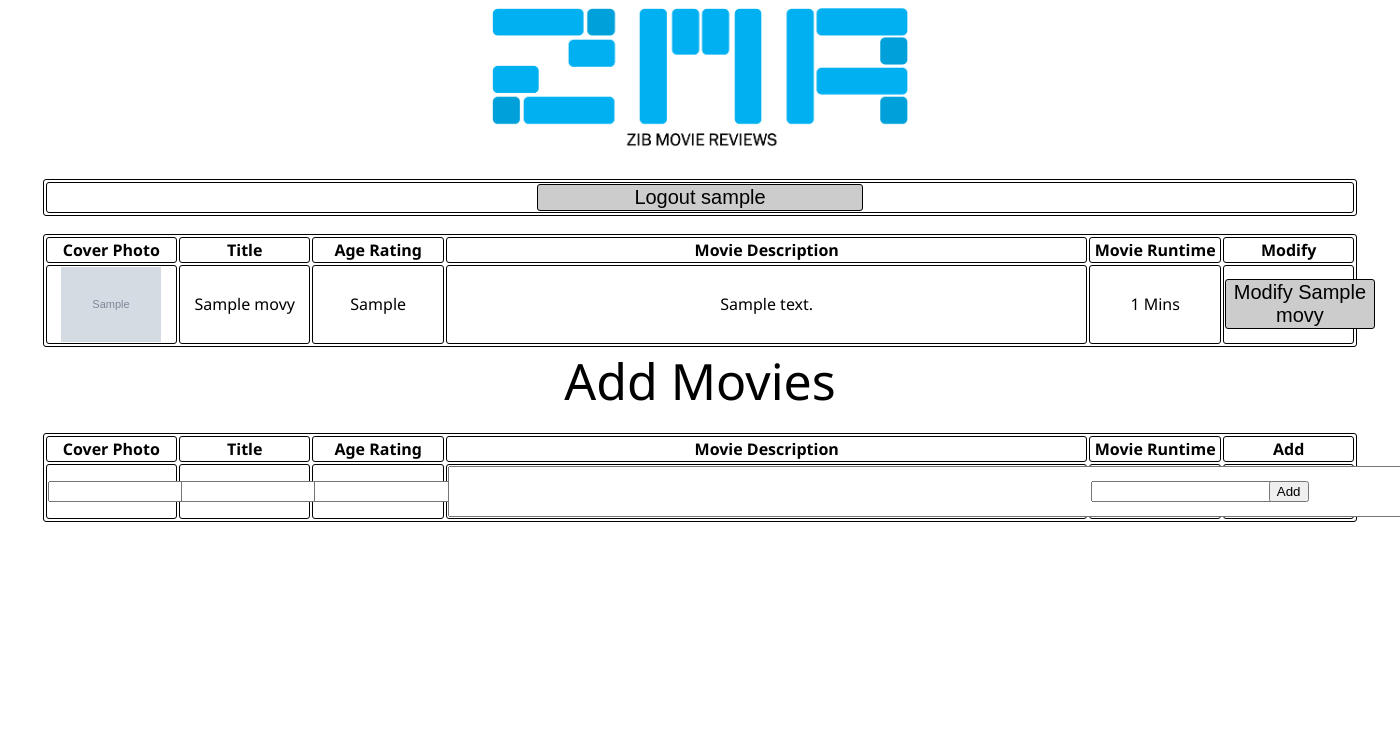
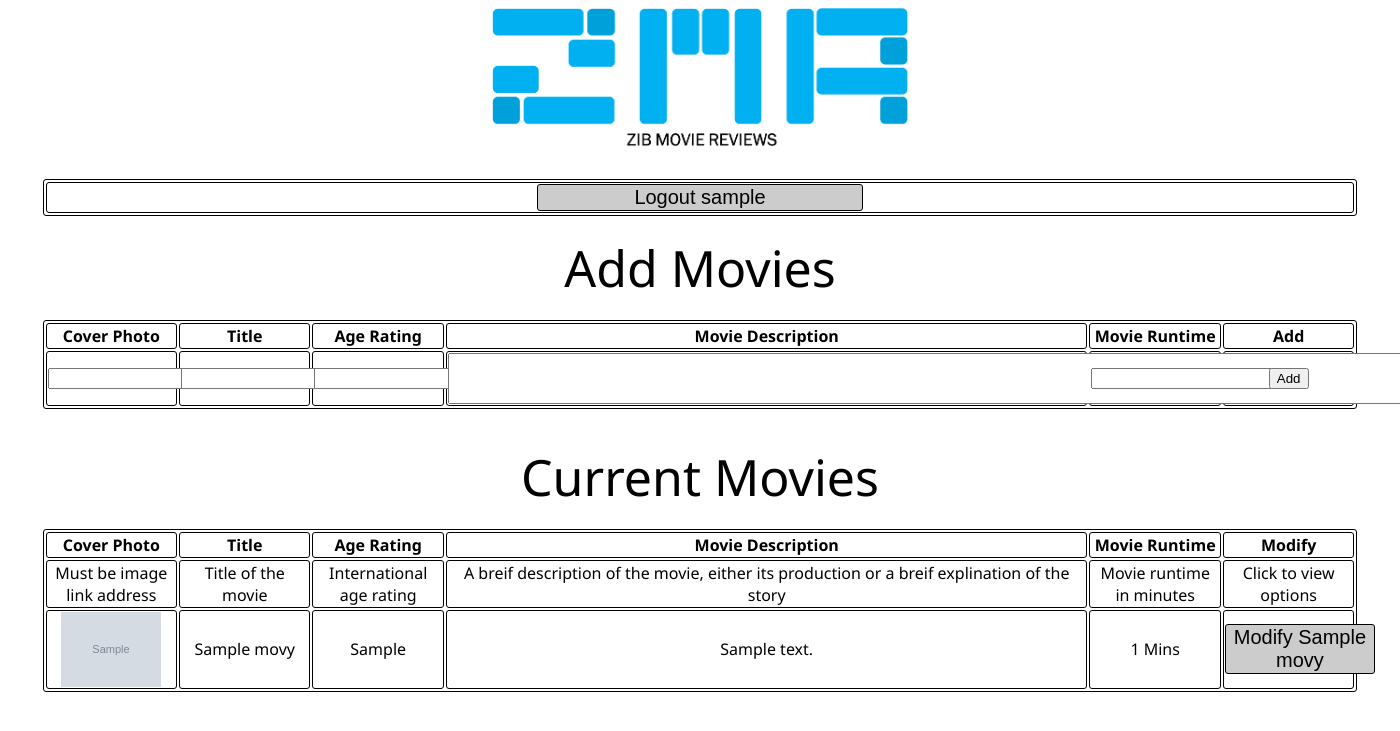
Before and after one commit to TCZIB/QA_Project_1, a Flask app: a page that uses main_app/sub_programs/templates/user_home.html in a window 1400 px wide; the page is wider, and only the part inside the window is pictured. Shown: the top 731 px of that part. Run offline with Flask 2, Linux system fonts and the light colour scheme; tables that the repository leaves empty hold one stand-in row (values such as "Sample post"); grey boxes marked "Sample" are stand-in pictures.

Commit message:
Website backened worked on, looks fancier. Added random movies to front page

```diff
--- a/main_app/Filler_Info/movies.csv
+++ b/main_app/Filler_Info/movies.csv
@@ -1,3 +1,8 @@
 Title ` Age_Rating ` Description ` Runtime ` Cover Art
 Shrek ` PG ` In the story, An ogre called Shrek (Myers) finds his swamp overrun by fairy tale creatures who have been banished by the corrupt Lord Farquaad (Lithgow) aspiring to be king. Shrek makes a deal with Farquaad to regain control of his swamp in return for rescuing Princess Fiona (Diaz), whom Farquaad intends to marry. ` 95 ` https://m.media-amazon.com/images/M/MV5BOGZhM2FhNTItODAzNi00YjA0LWEyN2UtNjJlYWQzYzU1MDg5L2ltYWdlL2ltYWdlXkEyXkFqcGdeQXVyMTQxNzMzNDI@._V1_.jpg
 Shrek 2 ` PG-13 ` Shrek 2 takes place following the events of the first film, with Shrek and Donkey meeting Fiona's parents as her zealous Fairy Godmother, who wants Fiona to marry her son Prince Charming, plots to destroy Shrek and Fiona's marriage. ` 105 ` https://upload.wikimedia.org/wikipedia/en/b/b9/Shrek_2_poster.jpg
+2001: A Space Odyssey ` 18 ` 2001: A Space Odyssey is a 1968 epic science fiction film produced and directed by Stanley Kubrick. The screenplay was written by Kubrick and Arthur C. Clarke, and was inspired by Clarke's 1951 short story "The Sentinel" and other short stories by Clarke. A novel released after the film's premiere was in part written concurrently with the screenplay. The film, which follows a voyage to Jupiter with the sentient computer HAL after the discovery of an alien monolith affecting human evolution, deals with themes of existentialism, human evolution, technology, artificial intelligence, and the possibility of extraterrestrial life. ` 164 ` https://upload.wikimedia.org/wikipedia/en/thumb/1/11/2001_A_Space_Odyssey_%281968%29.png/220px-2001_A_Space_Odyssey_%281968%29.png
+Charlie and the chocolate factory ` PG ` Charlie and the Chocolate Factory is a 2005 musical fantasy film directed by Tim Burton and written by John August, based on the 1964 British novel of the same name by Roald Dahl. The film stars Johnny Depp as Willy Wonka and Freddie Highmore as Charlie Bucket, alongside David Kelly, Helena Bonham Carter, Noah Taylor, Missi Pyle, James Fox, Deep Roy, and Christopher Lee. The storyline follows Charlie as he wins a contest along with four other children and is led by Wonka on a tour of his chocolate factory. ` 115 ` https://upload.wikimedia.org/wikipedia/en/1/17/Charlie_and_the_Chocolate_Factory_%28film%29.png
+Snowpiercer ` R ` A post-apocalyptic ice age forces humanity's last survivors aboard a globe-spanning supertrain. One man (Chris Evans) will risk everything to lead a revolt for control of the engine and the future of the world. ` 125 ` https://upload.wikimedia.org/wikipedia/en/thumb/b/b4/Snowpiercer_poster.jpg/220px-Snowpiercer_poster.jpg
+Coraline ` PG ` An adventurous 11-year-old girl finds another world that is a strangely idealized version of her frustrating home, but it has sinister secrets. When Coraline moves to an old house, she feels bored and neglected by her parents. She finds a hidden door with a bricked up passage. ` 100 ` https://upload.wikimedia.org/wikipedia/en/thumb/3/36/Coraline_poster.jpg/220px-Coraline_poster.jpg
+The Conjuring: The Devil Made Me Do It ` 15 ` Paranormal investigators Ed and Lorraine Warren take on one of the most sensational cases of their careers after a cop stumbles upon a dazed and bloodied young man walking down the road. Accused of murder, the suspect claims demonic possession as his defense, forcing the Warrens into a supernatural inquiry unlike anything they've ever seen before. ` 112 ` https://upload.wikimedia.org/wikipedia/en/thumb/e/e8/The_Conjuring_-_The_Devil_Made_Me_Do_It.png/220px-The_Conjuring_-_The_Devil_Made_Me_Do_It.png
--- a/main_app/sub_programs/__init__.py
+++ b/main_app/sub_programs/__init__.py
@@ -21,4 +21,6 @@ profanities = []
 for line in lines:
     profanities.append(line[:-1])
 
+accepted_ages = ["G","U","PG","PG-13","12","15","R","18","NC-17","R-18"]
+
 from sub_programs import routes
--- a/main_app/sub_programs/forms.py
+++ b/main_app/sub_programs/forms.py
@@ -2,7 +2,7 @@ from flask_wtf import FlaskForm
 from wtforms import StringField, SubmitField, IntegerField, DateField, SubmitField
 from wtforms.validators import Length, DataRequired, ValidationError
 from wtforms.widgets import TextArea
-from sub_programs.models import Movies, MovieReviews, ReviewLikes, Users
+from sub_programs.models import Movies, MovieReviews, Users
 
 class Movie_Review_Form(FlaskForm):
     username = StringField("Your name: ", validators=[DataRequired(), Length(min=1, max=30)])
--- a/main_app/sub_programs/routes.py
+++ b/main_app/sub_programs/routes.py
@@ -1,16 +1,46 @@
+from typing_extensions import final
 from sub_programs.forms import Movie_Review_Form, Login_Form, Modify_Confirm
 from sub_programs import models
 from sub_programs import app, db
 from flask import render_template, request, url_for, redirect
-from sub_programs.models import Movies, MovieReviews, ReviewLikes, Users
-from sub_programs import profanities
-import time
+from sub_programs.models import Movies, MovieReviews, Users
+from sub_programs import profanities, accepted_ages
+import random
 
 @app.route("/")
 @app.route("/home")
 
 def home_page():
-    return render_template('index.html')
+
+    all_movies = Movies.query.all()
+    ordered_list = []
+
+    for movie in all_movies:
+        ordered_list.append(movie.id)
+
+    Random_Movies = True
+    attempt = 0
+    items = []
+    final_list = []
+
+    while Random_Movies:
+
+        attempt += 1
+        random_movie = random.choice(ordered_list)
+
+        if random_movie not in final_list:
+
+            final_list.append(random_movie)
+            items.append(Movies.query.get(int(random_movie)))
+
+        if len(final_list) == 5:
+            Random_Movies = False
+
+        if attempt == 100:
+            Random_Movies = False
+
+
+    return render_template('index.html', items=items)
 
 @app.route("/movies")
 def view_movies():
@@ -126,15 +156,19 @@ def logged_in(user, password):
 
             if not form_movie_runtime:
                 message = "Empty movie runtime"
-                return render_template("user_home.html",items = Movies.query.order_by(Movies.movie_title), user=user, password=password, message=message, form=form)
+                return render_template("user_home.html",items = Movies.query.order_by(Movies.movie_title), user=user, password=password, message_add_error=message, form=form)
 
             try:
                 int(form.movie_runtime.data)
             except:
                 message = "Runtime must be interger!"
-                return render_template("user_home.html",items = Movies.query.order_by(Movies.movie_title), user=user, password=password, message=message, form=form)
+                return render_template("user_home.html",items = Movies.query.order_by(Movies.movie_title), user=user, password=password, message_add_error=message, form=form)
 
             new_item = Movies(movie_title=form_movie_title, movie_age=form_movie_age, movie_description=form_movie_description, movie_runtime= form_movie_runtime, movie_cover_art=form_movie_cover_art)
+
+            if form_movie_age not in accepted_ages:
+                message = "Incorrect age ranges"
+                return render_template("user_home.html",items = Movies.query.order_by(Movies.movie_title), user=user, password=password, message_add_error=message, form=form)
 
             db.session.add(new_item)
             db.session.commit()
@@ -196,9 +230,14 @@ def modify_movie(movie_id, user):
 
             try:
                 int(form.movie_runtime.data)
+
             except:
                 message = "Runtime must be interger!"
-                return redirect("user_home.html",items = Movies.query.order_by(Movies.movie_title), user=user, password=password, message=message, form=form)
+                return render_template("modify.html", form=form, item=item_to_modify, user=user, password=password, message=message)
+
+            if form_movie_age not in accepted_ages:
+                message = "Incorrect age ranges"
+                return render_template("modify.html", form=form, item=item_to_modify, user=user, password=password, message=message)
 
             item_to_modify.movie_cover_art = form.movie_cover_art.data
             item_to_modify.movie_title = form.movie_title.data
--- a/main_app/sub_programs/static/styles.css
+++ b/main_app/sub_programs/static/styles.css
@@ -48,3 +48,10 @@ button{
     border-radius:3px;
     -moz-border-radius:3px;
 }
+.general_text {
+    text-align: center;
+    margin: auto;
+    font-family:'Segoe UI', Tahoma, Geneva, Verdana, sans-serif;
+    text-align: center;
+    margin: auto;
+}
--- a/main_app/sub_programs/templates/review_page.html
+++ b/main_app/sub_programs/templates/review_page.html
@@ -22,7 +22,7 @@
         <td> {{ item.movie_title }} </td>
         <td> {{ item.movie_age }} </td>
         <td> {{ item.movie_description }} </td>
-        <td> {{ item.movie_runtime }} </td>
+        <td> {{ item.movie_runtime }} Mins </td>
         <td> {{ MovieReviews.query.filter_by(movie_id=item.id).all()|length }} </td>
     </tr>
 </table>
--- a/main_app/sub_programs/templates/user_home.html
+++ b/main_app/sub_programs/templates/user_home.html
@@ -24,37 +24,10 @@
         </div>
         {% endif %}
         <br>
-        <div>
-        <table>
-
-            <tr>
-                <th class="small"> Cover Photo</th>
-                <th class="small"> Title </th>
-                <th class="small"> Age Rating </th>
-                <th class="large"> Movie Description </th>
-                <th class="small"> Movie Runtime </th>
-                <th class="small"> Modify </th>
-            </tr>
-
-            {% for item in items %}
-
-            <tr>
-                <td> <img src="{{ item.movie_cover_art }}" alt="{{ item.movie_title }}" width="100"> </td>
-                <td> {{ item.movie_title }} </td>
-                <td> {{ item.movie_age }} </td>
-                <td> {{ item.movie_description }} </td>
-                <td> {{ item.movie_runtime }} Mins </td>
-                <td> <a href={{ url_for("modify_movie" ,movie_id=item.id ,user=user) }}> <button style="width: 150;"> Modify {{ item.movie_title }} </button>  </a> </td>
-            </tr>
-
-            {% endfor %}
-
-        </table>
         <div class="centre">
             <notification class="error_message" test> Add Movies </notification>
         </div>
         <br>
-
         <form method = 'post' action = ''>
             {{ form.hidden_tag() }}
         <table>
@@ -77,6 +50,48 @@
 
         </table>
         </form>
+        <br>
+        <div class="centre">
+            <notification class="error_message" test> Current Movies </notification>
+        </div>
+        <br>
+        <div>
+        <table>
+
+            <tr>
+                <th class="small"> Cover Photo</th>
+                <th class="small"> Title </th>
+                <th class="small"> Age Rating </th>
+                <th class="large"> Movie Description </th>
+                <th class="small"> Movie Runtime </th>
+                <th class="small"> Modify </th>
+            </tr>
+            <tr>
+                <td> Must be image link address </td>
+                <td> Title of the movie </td>
+                <td> International age rating </td>
+                <td> A breif description of the movie, either its production or a breif explination of the story </td>
+                <td> Movie runtime in minutes </td>
+                <td> Click to view options </td>
+            </tr>
+
+            {% for item in items %}
+
+            <tr>
+                <td> <img src="{{ item.movie_cover_art }}" alt="{{ item.movie_title }}" width="100"> </td>
+                <td> {{ item.movie_title }} </td>
+                <td> {{ item.movie_age }} </td>
+                <td> {{ item.movie_description }} </td>
+                <td> {{ item.movie_runtime }} Mins </td>
+                <td> <a href={{ url_for("modify_movie" ,movie_id=item.id ,user=user) }}> <button style="width: 150;"> Modify {{ item.movie_title }} </button>  </a> </td>
+            </tr>
+
+            {% endfor %}
+
+        </table>
+
+        <br>
+
         </div>
 
     </body>
```
Also changed, not shown: main_app/sub_programs/models.py (+3 -11 lines), main_app/sub_programs/templates/index.html (+37 -0 lines), main_app/sub_programs/templates/modify.html (+18 -4 lines).
